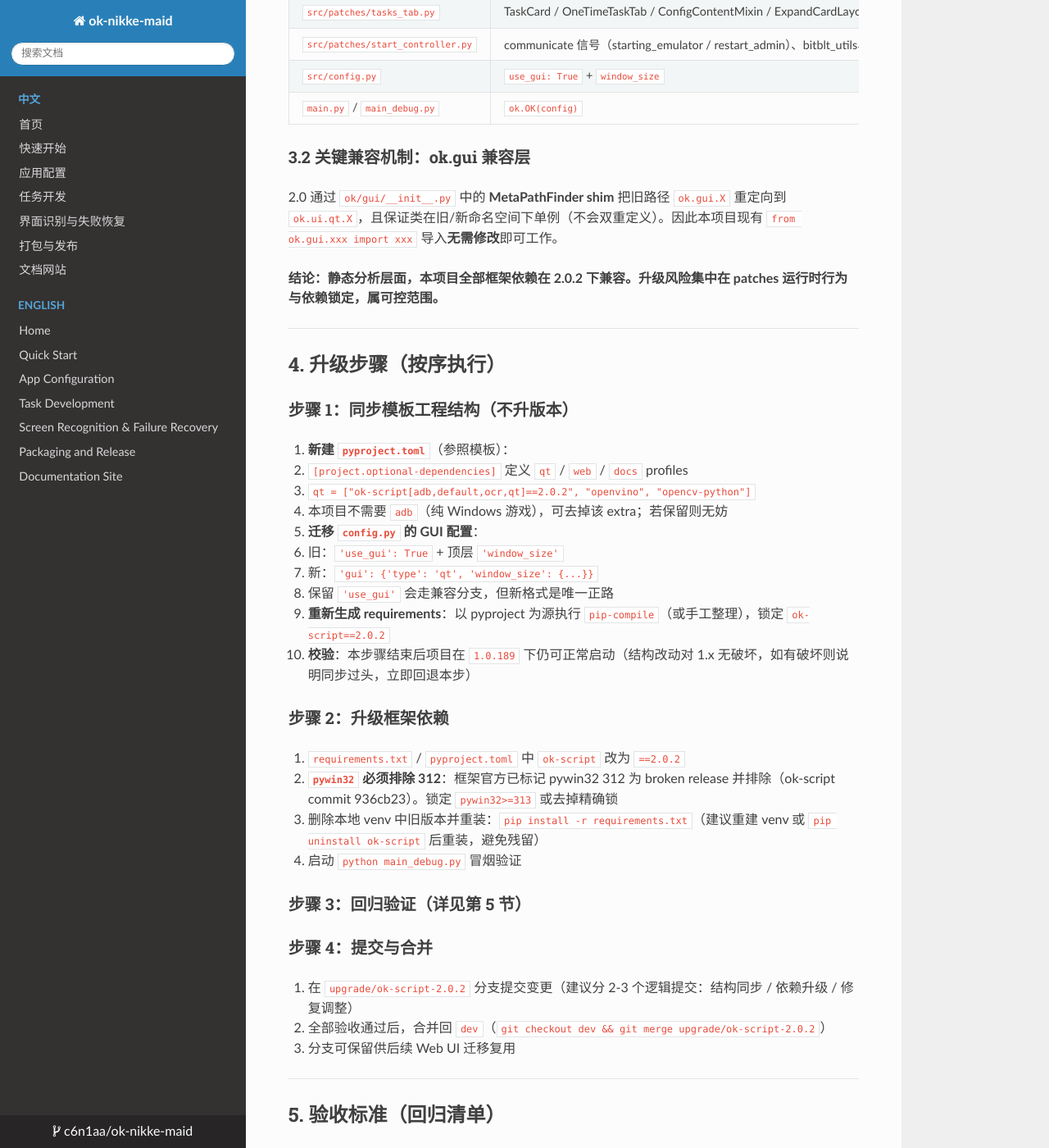
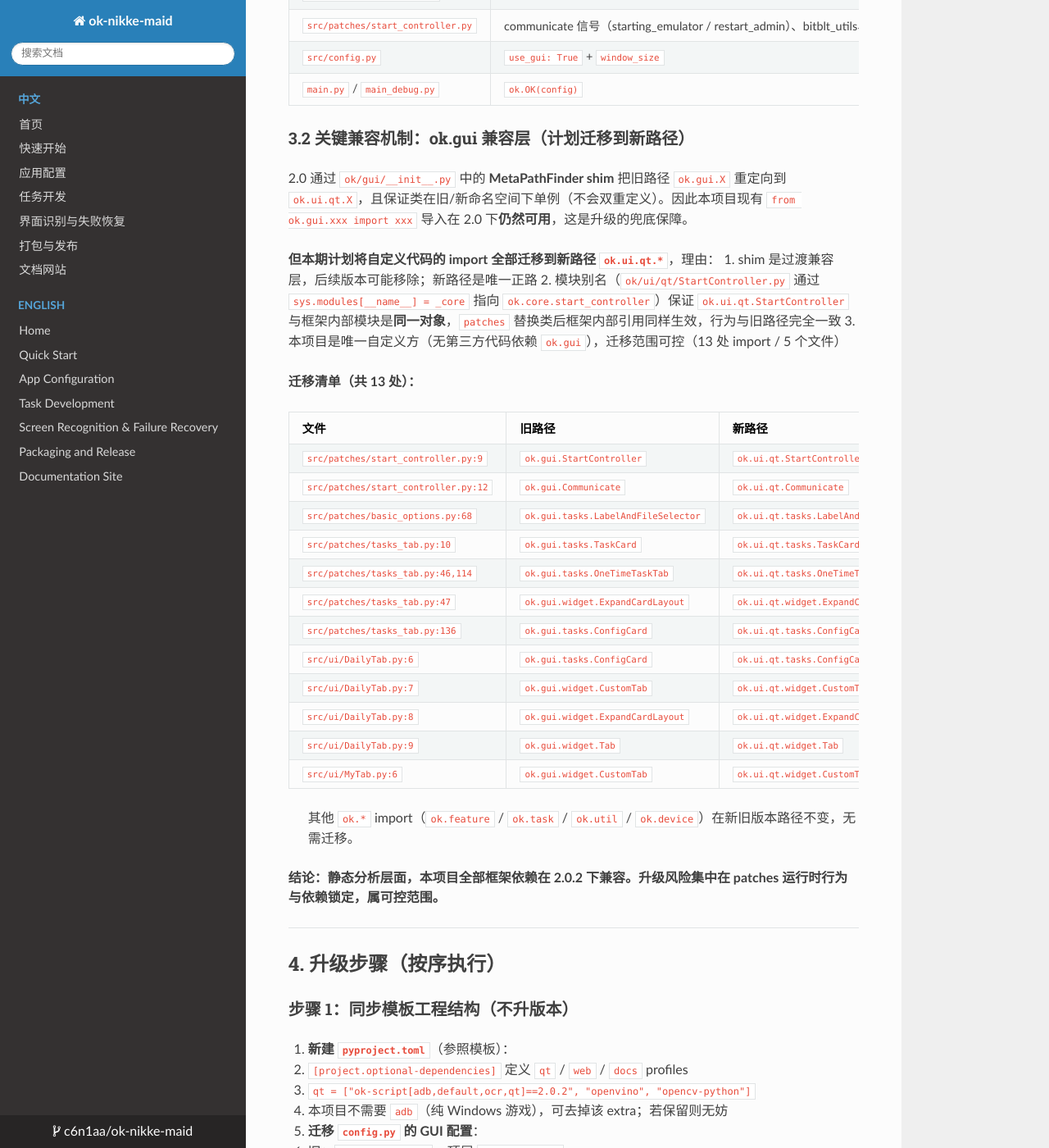
Before and after one commit to c6n1aa/ok-nikke, an MkDocs documentation site: the page built from docs/framework-upgrade-plan.md, in a window 1280 px wide and 1400 px high, scrolled down 1645 px. Shown: the whole window at 82% size. Built offline with MkDocs 1.6.1, drawn with Linux system fonts in a browser that asks for light colours; nearby versions of some CDN libraries; some of the changed text lies outside the part shown.

Commit message:
docs: add ok.gui -> ok.ui.qt import migration to upgrade plan (step 3, migration list, acceptance items)

```diff
--- a/docs/framework-upgrade-plan.md
+++ b/docs/framework-upgrade-plan.md
@@ -16,10 +16,10 @@
 2. 同步模板项目的新工程结构（依赖 profiles、config 新格式）
 3. 迁移后保证现有业务代码（tasks / patches / ui）全部可用
 4. 建立可重复的验证与回滚流程
+5. 将自定义 Tab/补丁的 import 从旧路径 `ok.gui.*` 迁移到新路径 `ok.ui.qt.*`（见 3.2）
 
 **非目标（本期不做）：**
 - 迁移到 Web UI（`web_main.py` / `requirements-web.txt` 可选，见 6.3）
-- 迁移自定义 Tab/补丁的 import 到新路径 `ok.ui.qt.*`（旧路径 `ok.gui.*` 有兼容层，暂不动，见 3.2）
 
 ---
 
@@ -60,9 +60,33 @@
 | `src/config.py` | `use_gui: True` + `window_size` | ✅ 旧格式被 `resolve_ui_config` 兼容（`ok/core/ui_config.py:29-32`），但计划迁移到新格式 |
 | `main.py` / `main_debug.py` | `ok.OK(config)` | ✅ 构造签名未变 |
 
-### 3.2 关键兼容机制：ok.gui 兼容层
+### 3.2 关键兼容机制：ok.gui 兼容层（计划迁移到新路径）
 
-2.0 通过 `ok/gui/__init__.py` 中的 **MetaPathFinder shim** 把旧路径 `ok.gui.X` 重定向到 `ok.ui.qt.X`，且保证类在旧/新命名空间下单例（不会双重定义）。因此本项目现有 `from ok.gui.xxx import xxx` 导入**无需修改**即可工作。
+2.0 通过 `ok/gui/__init__.py` 中的 **MetaPathFinder shim** 把旧路径 `ok.gui.X` 重定向到 `ok.ui.qt.X`，且保证类在旧/新命名空间下单例（不会双重定义）。因此本项目现有 `from ok.gui.xxx import xxx` 导入在 2.0 下**仍然可用**，这是升级的兜底保障。
+
+**但本期计划将自定义代码的 import 全部迁移到新路径 `ok.ui.qt.*`**，理由：
+1. shim 是过渡兼容层，后续版本可能移除；新路径是唯一正路
+2. 模块别名（`ok/ui/qt/StartController.py` 通过 `sys.modules[__name__] = _core` 指向 `ok.core.start_controller`）保证 `ok.ui.qt.StartController` 与框架内部模块是**同一对象**，`patches` 替换类后框架内部引用同样生效，行为与旧路径完全一致
+3. 本项目是唯一自定义方（无第三方代码依赖 `ok.gui`），迁移范围可控（13 处 import / 5 个文件）
+
+**迁移清单（共 13 处）：**
+
+| 文件 | 旧路径 | 新路径 |
+|---|---|---|
+| `src/patches/start_controller.py:9` | `ok.gui.StartController` | `ok.ui.qt.StartController` |
+| `src/patches/start_controller.py:12` | `ok.gui.Communicate` | `ok.ui.qt.Communicate` |
+| `src/patches/basic_options.py:68` | `ok.gui.tasks.LabelAndFileSelector` | `ok.ui.qt.tasks.LabelAndFileSelector` |
+| `src/patches/tasks_tab.py:10` | `ok.gui.tasks.TaskCard` | `ok.ui.qt.tasks.TaskCard` |
+| `src/patches/tasks_tab.py:46,114` | `ok.gui.tasks.OneTimeTaskTab` | `ok.ui.qt.tasks.OneTimeTaskTab` |
+| `src/patches/tasks_tab.py:47` | `ok.gui.widget.ExpandCardLayout` | `ok.ui.qt.widget.ExpandCardLayout` |
+| `src/patches/tasks_tab.py:136` | `ok.gui.tasks.ConfigCard` | `ok.ui.qt.tasks.ConfigCard` |
+| `src/ui/DailyTab.py:6` | `ok.gui.tasks.ConfigCard` | `ok.ui.qt.tasks.ConfigCard` |
+| `src/ui/DailyTab.py:7` | `ok.gui.widget.CustomTab` | `ok.ui.qt.widget.CustomTab` |
+| `src/ui/DailyTab.py:8` | `ok.gui.widget.ExpandCardLayout` | `ok.ui.qt.widget.ExpandCardLayout` |
+| `src/ui/DailyTab.py:9` | `ok.gui.widget.Tab` | `ok.ui.qt.widget.Tab` |
+| `src/ui/MyTab.py:6` | `ok.gui.widget.CustomTab` | `ok.ui.qt.widget.CustomTab` |
+
+> 其他 `ok.*` import（`ok.feature` / `ok.task` / `ok.util` / `ok.device`）在新旧版本路径不变，无需迁移。
 
 **结论：静态分析层面，本项目全部框架依赖在 2.0.2 下兼容。升级风险集中在 patches 运行时行为与依赖锁定，属可控范围。**
 
@@ -90,12 +114,25 @@
 3. 删除本地 venv 中旧版本并重装：`pip install -r requirements.txt`（建议重建 venv 或 `pip uninstall ok-script` 后重装，避免残留）
 4. 启动 `python main_debug.py` 冒烟验证
 
-### 步骤 3：回归验证（详见第 5 节）
+### 步骤 3：迁移 import 到新路径 ok.ui.qt
 
-### 步骤 4：提交与合并
+> 必须在步骤 2 之后执行（`ok.ui.qt` 仅在 2.0 存在，1.x 下无此路径）。
 
-1. 在 `upgrade/ok-script-2.0.2` 分支提交变更（建议分 2-3 个逻辑提交：结构同步 / 依赖升级 / 修复调整）
-2. 全部验收通过后，合并回 `dev`（`git checkout dev && git merge upgrade/ok-script-2.0.2`）
+1. 按 §3.2 迁移清单，将 5 个文件中的 13 处 `ok.gui.*` import 改为 `ok.ui.qt.*`
+   - `src/patches/start_controller.py`（2 处，含第 404 行注释同步更新）
+   - `src/patches/basic_options.py`（1 处）
+   - `src/patches/tasks_tab.py`（4 处）
+   - `src/ui/DailyTab.py`（4 处）
+   - `src/ui/MyTab.py`（1 处）
+2. **校验无残留**：`grep -rn "ok\.gui\." src/` 应无输出（注释除外）
+3. 启动 `python main_debug.py` 冒烟，确认 UI 正常渲染、patches 正常应用（shim 与新路径指向同一模块对象，行为应无变化）
+
+### 步骤 4：回归验证（详见第 5 节）
+
+### 步骤 5：提交与合并
+
+1. 在 `upgrade-framework` 分支提交变更（建议 3-4 个逻辑提交：结构同步 / 依赖升级 / import 迁移 / 修复调整）
+2. 全部验收通过后，合并回 `dev`（`git checkout dev && git merge upgrade-framework`）
 3. 分支可保留供后续 Web UI 迁移复用
 
 ---
@@ -124,6 +161,7 @@
 2. **任务执行**：DailyTask / ShopTask / CashShopTask 各跑一遍
 3. **overlay 关闭**：验证 2.0 的 overlay 修复（`eaf8967` / `91fdda5`）生效，任务结束 overlay 正常退出
 4. **进程退出**：无 OpenVINO 遥测导致的退出挂起（本项目 runtime patch 已处理，需确认在 2.0 下仍生效）
+5. **import 迁移验证**：`grep -rn "ok\.gui\." src/` 无残留；DailyTab / MyTab 正常渲染（CustomTab / Tab / ExpandCardLayout / ConfigContentMixin 均从 `ok.ui.qt.*` 导入）
 
 ### 5.3 打包验证（可选，发布前）
 
@@ -135,12 +173,13 @@
 
 | # | 风险 | 等级 | 应对 |
 |---|---|---|---|
-| 1 | patches 猴子补丁与 2.0 重构后的内部实现不兼容（静态兼容 ≠ 运行时兼容） | 中 | 手工验证 5.2.1/5.2.2；若 `ok.gui` shim 有边界问题，将 import 改为 `ok.ui.qt.*`（改动极小） |
+| 1 | patches 猴子补丁与 2.0 重构后的内部实现不兼容（静态兼容 ≠ 运行时兼容） | 中 | 手工验证 5.2.1/5.2.2；import 已按步骤 3 迁移到 `ok.ui.qt.*`，不再依赖 shim |
 | 2 | `TaskExecutor.next_frame` 补丁在 2.0 中行为变化 | 低 | 签名一致（2.0.2:248），运行时验证任务执行不卡帧 |
-| 3 | pywin32 312 坏版本 | 中 | 升级时直接排除（`>=313`），见步骤 2.2 |
+| 3 | pywin32 312 坏版本 | 中 | 升级时直接排除（`>=313`），见步骤 2 第 2 条 |
 | 4 | 依赖 profiles 重构导致 requirements 漂移 | 中 | 以 pyproject 为唯一源重新生成 requirements；diff 检查 |
 | 5 | 模板版本号误导（2.0.0b7） | 低 | 本计划已明确以 2.0.2 为准 |
 | 6 | 本地 ok-script 仓库有 37 个未推送提交，若运行环境用了本地路径而非 pip 包 | 中 | 先确认 `ok.__file__` 指向；确保运行环境安装的是 pypi 2.0.2 |
+| 7 | import 迁移遗漏或写错路径（如混用新旧路径导致类双重定义） | 低 | 按 §3.2 清单逐文件核对；迁移后 `grep -rn "ok\.gui\." src/` 无残留；新路径与 shim 指向同一模块对象，行为一致 |
 
 ### 6.1 回滚方案
 
@@ -154,7 +193,7 @@ git revert --no-commit <upgrade-merge> # 或直接 reset 合并提交
 
 ### 6.2 回滚触发条件
 
-- 步骤 3 回归测试出现无法在 2 小时内定位的失败
+- 步骤 4 回归测试出现无法在 2 小时内定位的失败
 - 手工验证中启动器自动化、任务执行出现阻断性问题
 - 升级分支上连续 3 个修复提交仍无法恢复
 
@@ -178,9 +217,11 @@ git revert --no-commit <upgrade-merge> # 或直接 reset 合并提交
 - [ ] 重新生成 requirements.txt（pywin32 排除 312）
 - [ ] 重建/刷新 venv，安装依赖
 - [ ] `main_debug.py` 冒烟启动
+- [ ] 按 §3.2 清单迁移 13 处 `ok.gui.*` → `ok.ui.qt.*`（5 个文件）
+- [ ] `grep -rn "ok\.gui\." src/` 无残留
 - [ ] 运行 tests/ 全部 9 个测试文件
-- [ ] 手工验证启动器自动化 + 3 个核心任务 + overlay 退出
-- [ ] 提交（结构同步 / 依赖升级 / 修复调整 3 个提交）
+- [ ] 手工验证启动器自动化 + 3 个核心任务 + overlay 退出 + import 迁移后 UI 渲染
+- [ ] 提交（结构同步 / 依赖升级 / import 迁移 / 修复调整 3-4 个提交）
 - [ ] 合并回 dev
 - [ ] （发布前）pyappify 打包验证
 
```
